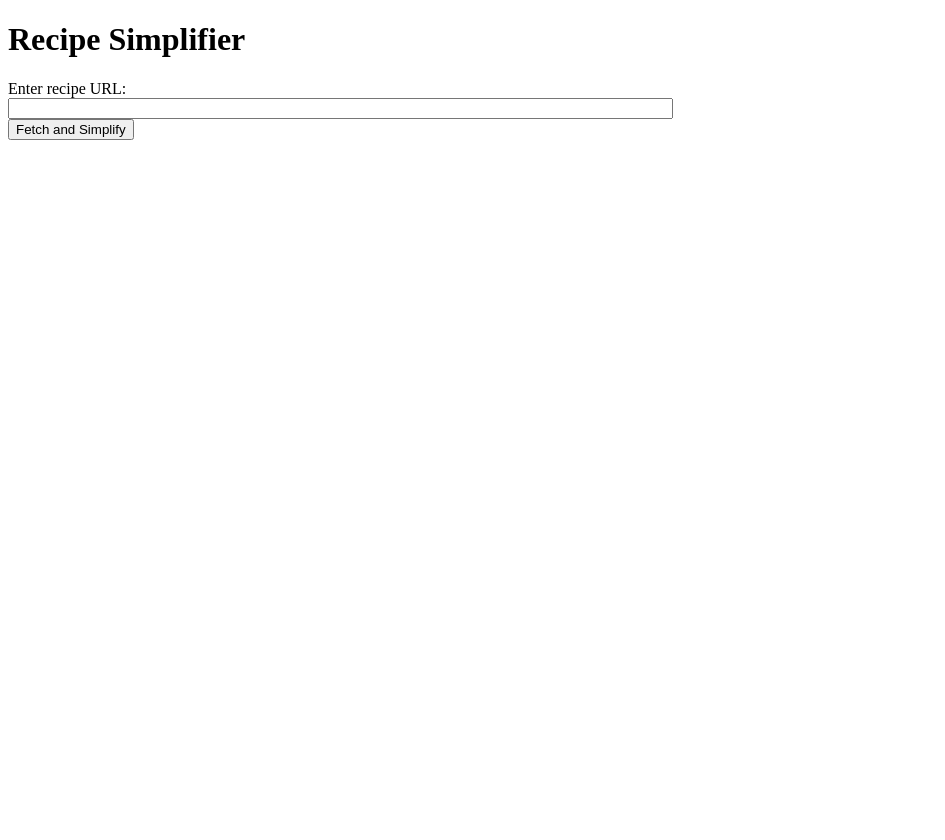
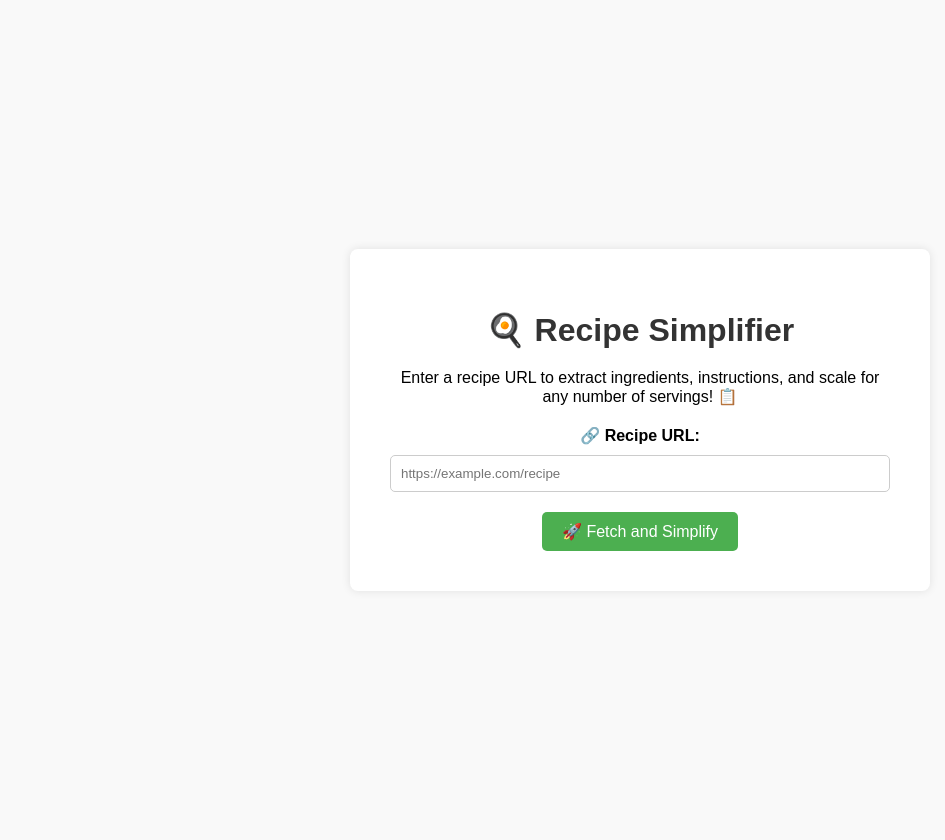
Before and after one commit to scottroden-oss/Recipe-parser, a Flask app: page / in a window 1280 px wide. Shown: the whole page, without its empty margins (0-945 px from the left). Before the commit the page ends 140 px from the top, so only its background shows below. Run offline with Flask 3, Linux system fonts and the light colour scheme.

Commit message:
Enhance UI with styling, emojis, and display recipe image and times

```diff
--- a/app.py
+++ b/app.py
@@ -41,13 +41,23 @@ def parse_recipe_json(data):
     servings = data.get('recipeYield', 4)
     if isinstance(servings, str):
         servings = int(re.search(r'\d+', servings).group()) if re.search(r'\d+', servings) else 4
-    return servings, ingredients, instructions
+    image = data.get('image', '')
+    if isinstance(image, list):
+        image = image[0] if image else ''
+    elif isinstance(image, dict):
+        image = image.get('url', '')
+    cook_time = data.get('cookTime', '')
+    prep_time = data.get('prepTime', '')
+    return servings, ingredients, instructions, image, cook_time, prep_time
 
 def parse_recipe_html(soup):
     # Simple fallback: look for lists
     ingredients = []
     instructions = []
     servings = 4  # default
+    image = ''
+    cook_time = ''
+    prep_time = ''
 
     # Look for servings
     servings_text = soup.find(text=re.compile(r'serves?|yield', re.I))
@@ -76,7 +86,7 @@ def parse_recipe_html(soup):
         if inst_list:
             instructions = [li.get_text(strip=True) for li in inst_list.find_all('li')]
 
-    return servings, ingredients, instructions
+    return servings, ingredients, instructions, image, cook_time, prep_time
 
 def parse_quantity(ingredient):
     # Match quantity at the start: whole number, fraction, or mixed
@@ -113,10 +123,10 @@ def index():
 @app.route('/parse', methods=['POST'])
 def parse():
     url = request.form['url']
-    original_servings, ingredients, steps = fetch_recipe(url)
+    original_servings, ingredients, steps, image, cook_time, prep_time = fetch_recipe(url)
     if original_servings is None:
         return render_template('error.html', error=steps)  # steps is error message
-    return render_template('result.html', ingredients=ingredients, steps=steps, original_servings=original_servings)
+    return render_template('result.html', ingredients=ingredients, steps=steps, original_servings=original_servings, image=image, cook_time=cook_time, prep_time=prep_time)
 
 @app.route('/scale', methods=['POST'])
 def scale():
--- a/templates/index.html
+++ b/templates/index.html
@@ -2,13 +2,26 @@
 <html>
 <head>
     <title>Recipe Simplifier</title>
+    <style>
+        body { font-family: Arial, sans-serif; margin: 20px; background-color: #f9f9f9; display: flex; justify-content: center; align-items: center; height: 100vh; }
+        .container { background: white; padding: 40px; border-radius: 8px; box-shadow: 0 0 10px rgba(0,0,0,0.1); text-align: center; max-width: 500px; width: 100%; }
+        h1 { color: #333; margin-bottom: 20px; }
+        form { margin-top: 20px; }
+        label { display: block; margin-bottom: 10px; font-weight: bold; }
+        input[type="url"] { width: 100%; padding: 10px; border: 1px solid #ccc; border-radius: 5px; box-sizing: border-box; }
+        input[type="submit"] { margin-top: 20px; padding: 10px 20px; background: #4CAF50; color: white; border: none; border-radius: 5px; cursor: pointer; font-size: 16px; }
+        input[type="submit"]:hover { background: #45a049; }
+    </style>
 </head>
 <body>
-    <h1>Recipe Simplifier</h1>
-    <form method="post" action="/parse">
-        <label for="url">Enter recipe URL:</label><br>
-        <input type="url" name="url" size="80" required><br>
-        <input type="submit" value="Fetch and Simplify">
-    </form>
+    <div class="container">
+        <h1>🍳 Recipe Simplifier</h1>
+        <p>Enter a recipe URL to extract ingredients, instructions, and scale for any number of servings! 📋</p>
+        <form method="post" action="/parse">
+            <label for="url">🔗 Recipe URL:</label>
+            <input type="url" name="url" size="80" required placeholder="https://example.com/recipe">
+            <input type="submit" value="🚀 Fetch and Simplify">
+        </form>
+    </div>
 </body>
 </html>
```
Also changed, not shown: templates/result.html (+36 -8 lines), templates/scaled_result.html (+22 -9 lines).
